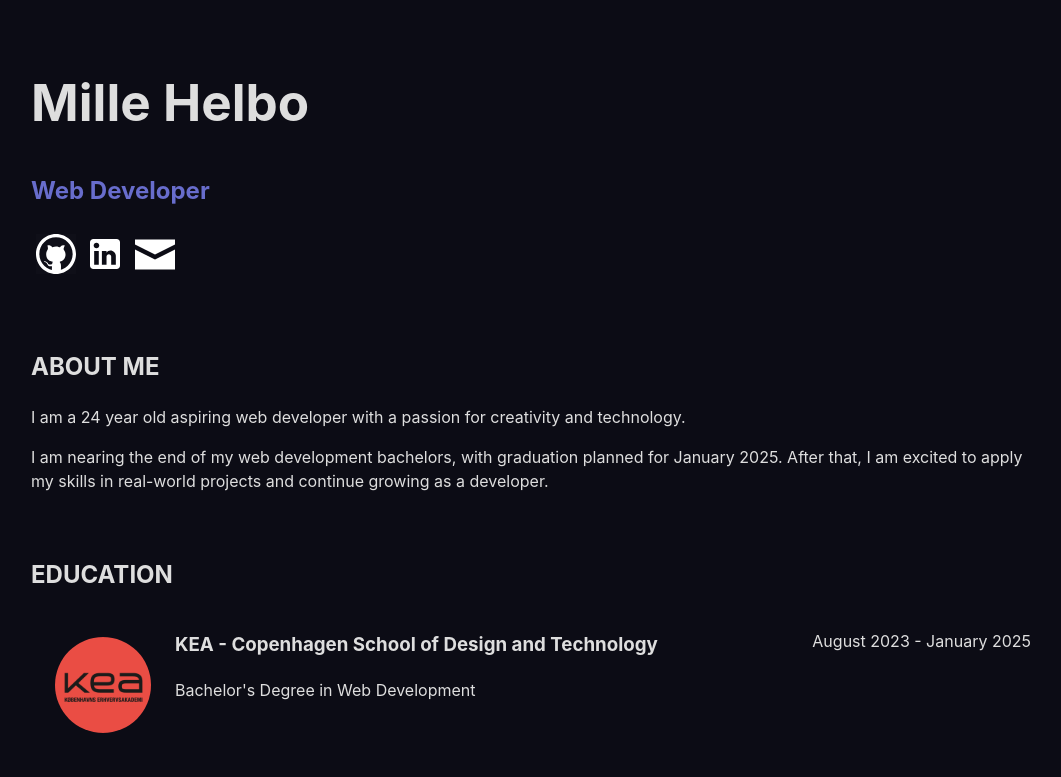
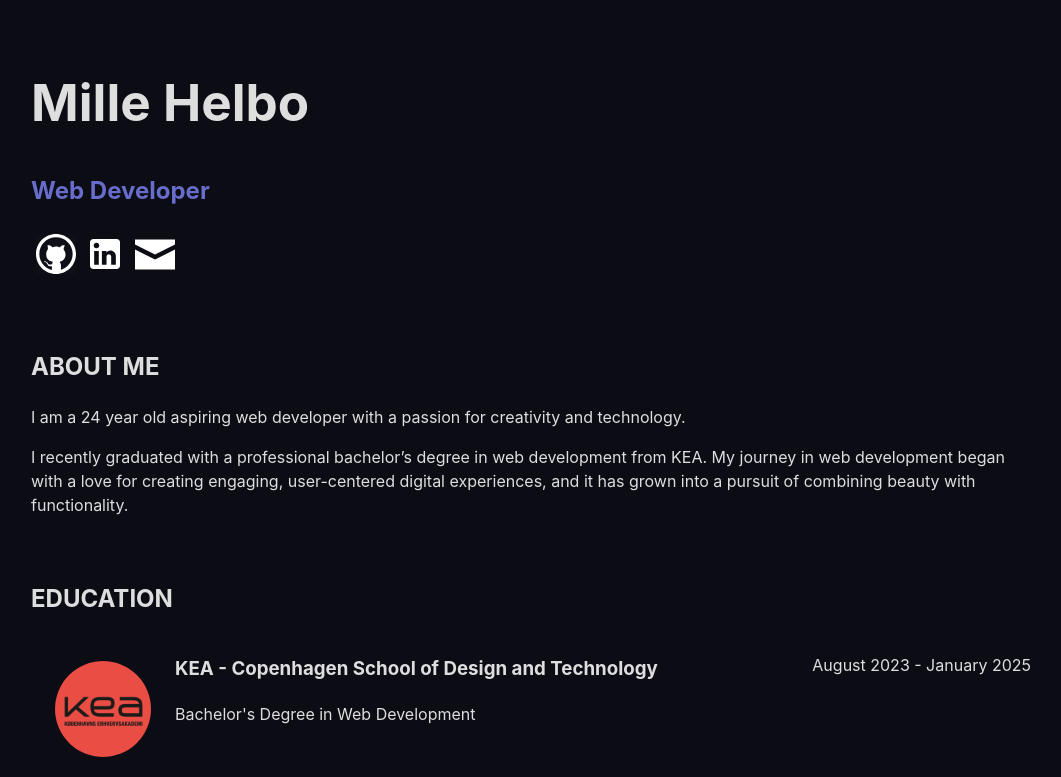
Before and after one commit to Helbob/portfolio-2025, a React (Vite) app: page / in a window 1280 px wide. Shown: the top 777 px of the page, without its empty margins (109-1170 px from the left). Built offline with nearby package versions, Linux system fonts and the light colour scheme.

Commit message:
New intro

```diff
--- a/src/App.tsx
+++ b/src/App.tsx
@@ -60,9 +60,10 @@ function App() {
           creativity and technology.
         </p>
         <p>
-          I am nearing the end of my web development bachelors, with graduation
-          planned for January 2025. After that, I am excited to apply my skills
-          in real-world projects and continue growing as a developer.
+          I recently graduated with a professional bachelor’s degree in web
+          development from KEA. My journey in web development began with a love
+          for creating engaging, user-centered digital experiences, and it has
+          grown into a pursuit of combining beauty with functionality.
         </p>
       </section>
       <section className="space" id="education">
```
